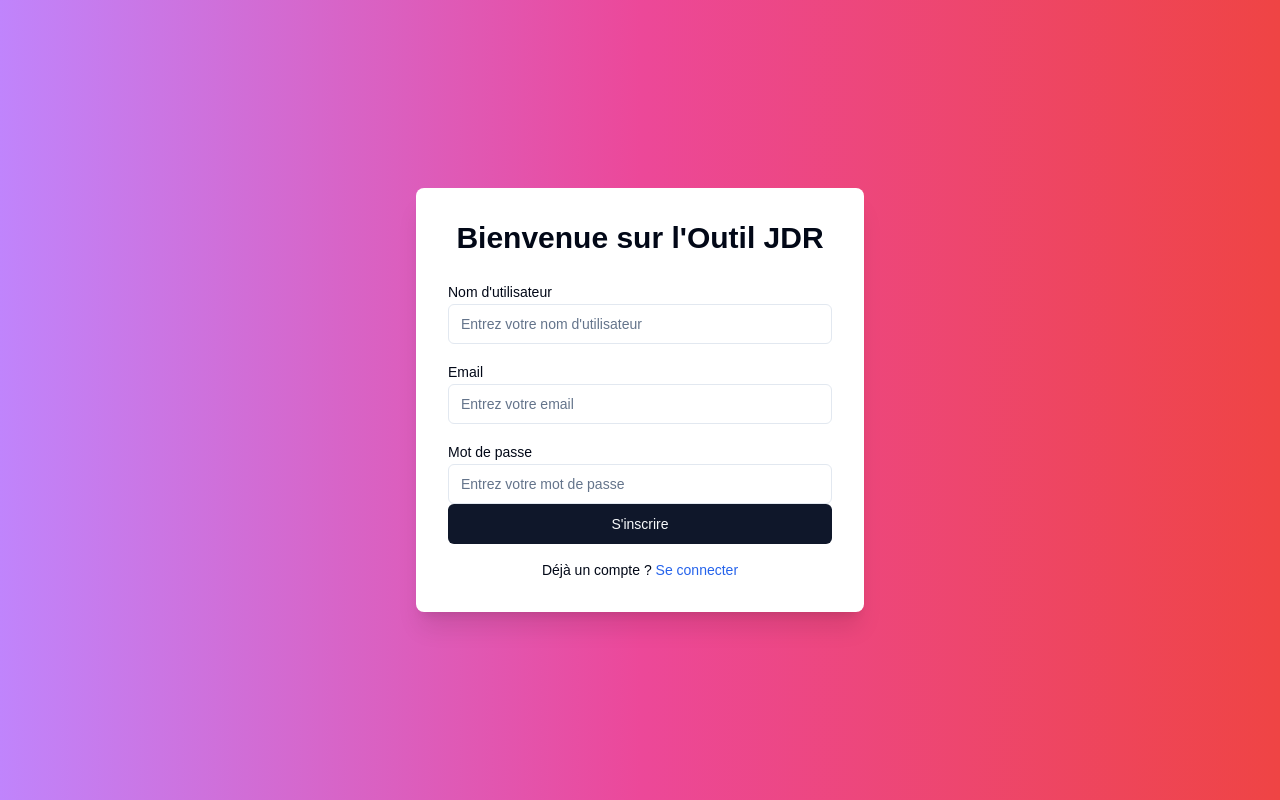
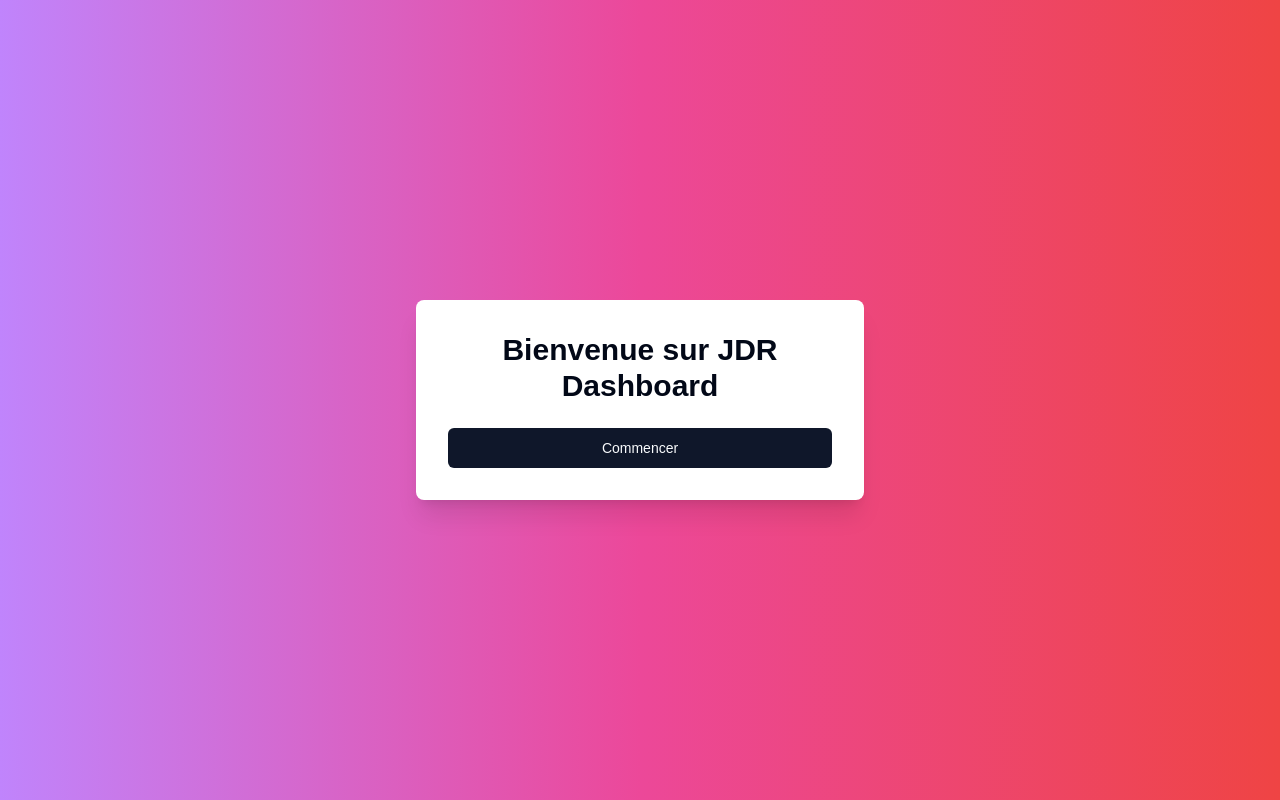
Before and after one commit to Thekorzeremi/jdr_dashboard, a Next.js app: page / in a window 1280 px wide. Built offline with nearby package versions, Linux system fonts and the light colour scheme.

Commit message:
ci: removing auth

```diff
--- a/app/dashboard/page.tsx
+++ b/app/dashboard/page.tsx
@@ -6,6 +6,7 @@ import CharacterStats from '@/components/CharacterStats'
 import Skills from '@/components/Skills'
 import HealthPoints from '@/components/HealthPoints'
 import Inventory from '@/components/Inventory'
+import Settings from '@/components/Settings'
 
 export default function Dashboard() {
   return (
@@ -27,12 +28,16 @@ export default function Dashboard() {
           <TabsContent value="inventory">
             <Inventory />
           </TabsContent>
-          <TabsList className="fixed bottom-0 left-0 right-0 grid w-full grid-cols-5 bg-white border-t shadow-lg">
+          <TabsContent value="settings">
+            <Settings />
+          </TabsContent>
+          <TabsList className="fixed bottom-0 left-0 right-0 grid w-full grid-cols-6 bg-white border-t shadow-lg">
             <TabsTrigger value="profile">Profil</TabsTrigger>
             <TabsTrigger value="stats">Stats</TabsTrigger>
             <TabsTrigger value="skills">Compétences</TabsTrigger>
             <TabsTrigger value="health">Santé</TabsTrigger>
             <TabsTrigger value="inventory">Inventaire</TabsTrigger>
+            <TabsTrigger value="settings">Paramètres</TabsTrigger>
           </TabsList>
         </Tabs>
       </div>
--- a/app/page.tsx
+++ b/app/page.tsx
@@ -7,8 +7,8 @@ export default function Home() {
   return (
     <div className="min-h-screen flex flex-col items-center justify-center bg-gradient-to-r from-purple-400 via-pink-500 to-red-500 p-4">
       <div className="w-full max-w-md bg-white rounded-lg shadow-xl p-8">
-        <h1 className="text-3xl font-bold text-center mb-6">Bienvenue sur l'Outil JDR</h1>
-        <form className="space-y-4">
+        <h1 className="text-3xl font-bold text-center mb-6">Bienvenue sur JDR Dashboard</h1>
+        {/* <form className="space-y-4">
           <div>
             <Label htmlFor="username">Nom d'utilisateur</Label>
             <Input id="username" type="text" placeholder="Entrez votre nom d'utilisateur" />
@@ -24,13 +24,16 @@ export default function Home() {
           <Link href="/dashboard">
             <Button className="w-full">S'inscrire</Button>
           </Link>
-        </form>
-        <p className="mt-4 text-center text-sm">
+        </form> */}
+        {/* <p className="mt-4 text-center text-sm">
           Déjà un compte ?{" "}
           <Link href="/login" className="text-blue-600 hover:underline">
             Se connecter
           </Link>
-        </p>
+        </p> */}
+        <Link href="/dashboard">
+          <Button className="w-full">Commencer</Button>
+        </Link>
       </div>
     </div>
   )
--- /dev/null
+++ b/components/Settings.tsx
@@ -0,0 +1,24 @@
+'use client'
+
+import { useState } from 'react'
+import { Button } from "@/components/ui/button"
+import { useRouter } from 'next/navigation'
+
+export default function Settings() {
+  const router = useRouter()
+
+  const handleLogout = () => {
+    router.push('/')
+  }
+
+  return (
+    <div className="space-y-6">
+      <div className="flex justify-between items-center">
+        <h2 className="text-2xl font-bold">Paramètres</h2>
+      </div>
+      <Button onClick={handleLogout} variant="destructive">
+        Se déconnecter
+      </Button>
+    </div>
+  )
+}
```
